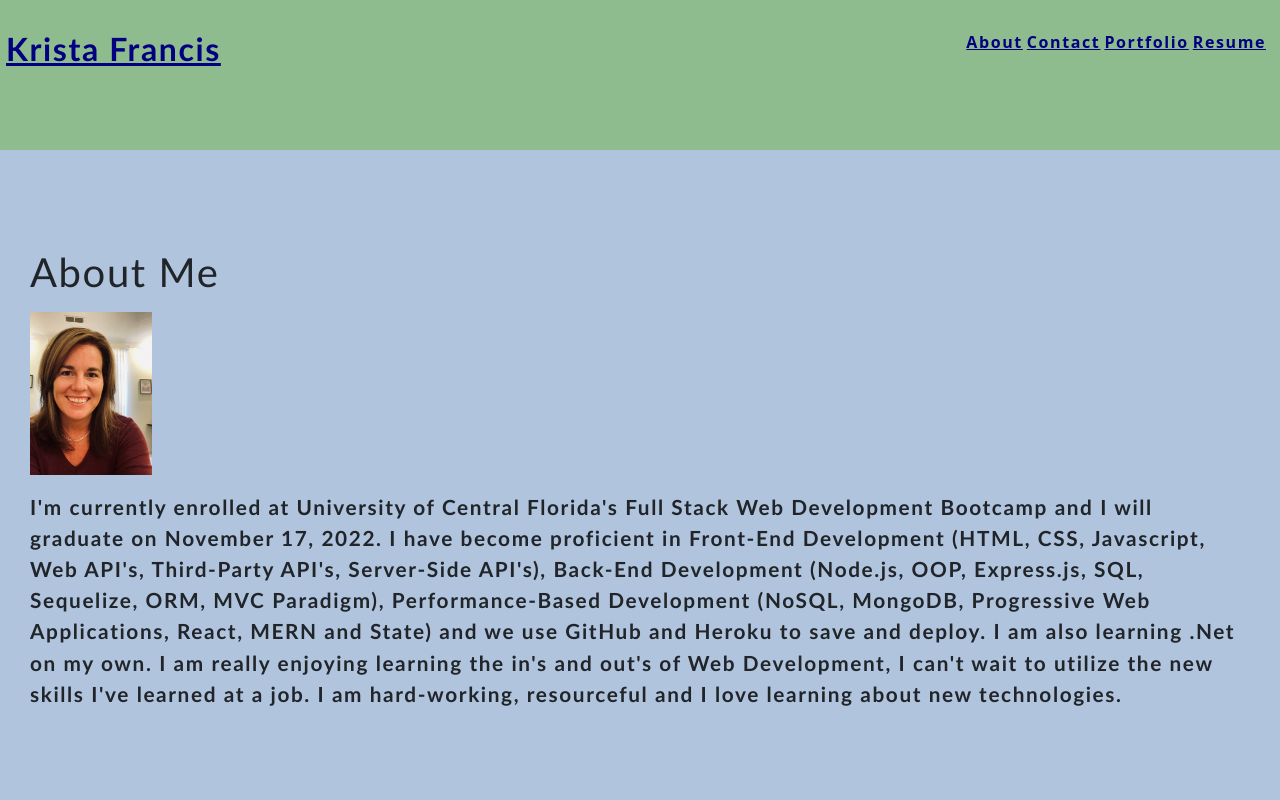
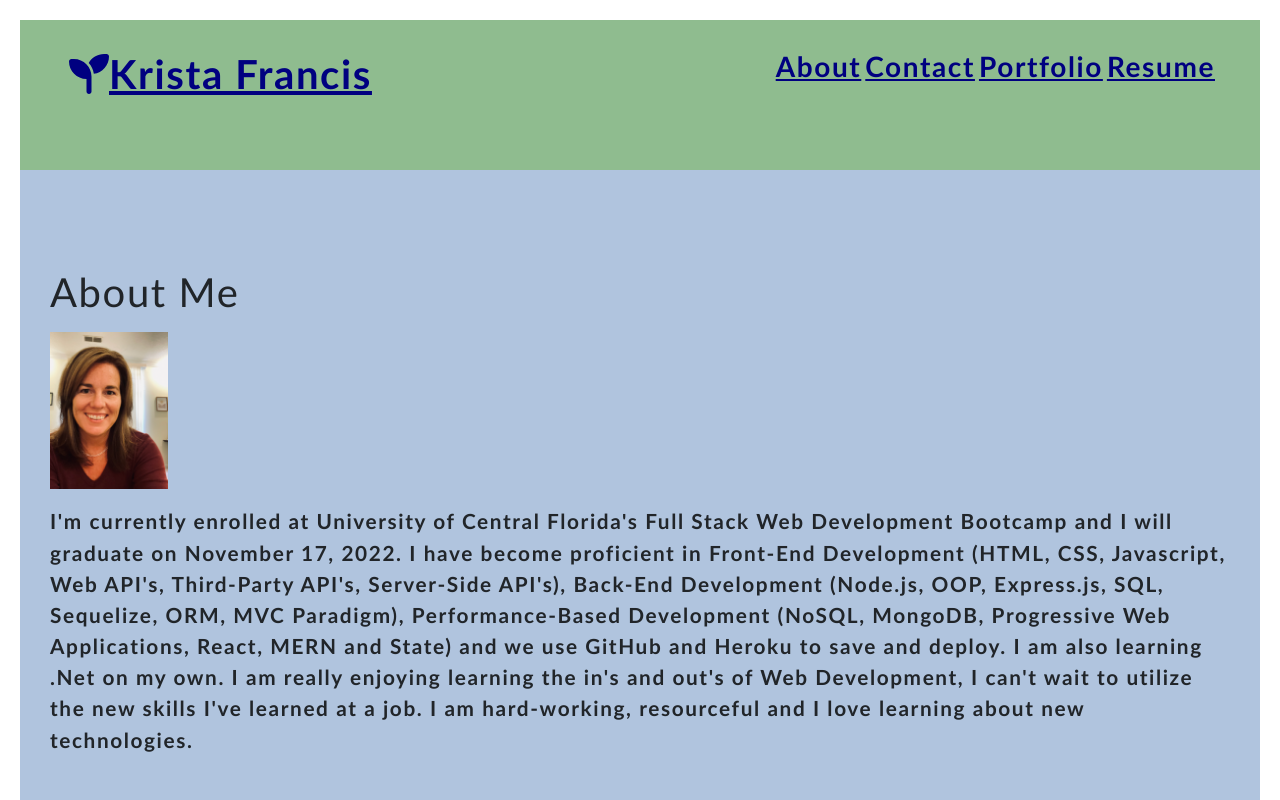
Before and after one commit to kristafrancis/kristas-react-portfolio, a React (Create React App) app: page / in a window 1280 px wide. Shown: the top 800 px of the page. Built offline with nearby package versions, Linux system fonts and the light colour scheme.

Commit message:
made corrections to Nav

```diff
--- a/src/App.js
+++ b/src/App.js
@@ -38,7 +38,7 @@ function App() {
             return (
               <li>
                 <NavLink
-                  activeClassName="active route-active"
+                  activeclassname="active route-active"
                   className="nav-over"
                   to={page.pageRoute}
                 >
--- a/src/components/Nav/index.js
+++ b/src/components/Nav/index.js
@@ -1,19 +1,44 @@
 import React from "react";
 //import { capitalizeFirstLetter } from "../../utils/helpers";
 
+import { FontAwesomeIcon } from "@fortawesome/react-fontawesome";
+import { faSeedling } from "@fortawesome/free-solid-svg-icons";
+
+import { Container } from "react-bootstrap";
+
 function Nav(props) {
   return (
-    <header className="flex-row px-1">
-      <h2>
-        <a data-testid="link" href="/">
-          Krista Francis
-        </a>
-      </h2>
+    <header>
+      <div>
+        <Container>
+          <h1 className="text-left justify-content-space-between">
+            <a href="https://github.com/kristafrancis">
+              <FontAwesomeIcon icon={faSeedling} />
+              Krista Francis
+            </a>
+          </h1>
+        </Container>
+      </div>
       <nav>
-        <ul className="flex-row px-2">{props.children}</ul>
+        <h3>
+          <ul className="flex-row px-2">{props.children}</ul>
+        </h3>
       </nav>
     </header>
   );
+  //   return (
+  //     <header className="flex-row px-1">
+  //       <h2>
+  //         <a href="https://github.com/kristafrancis">
+  //           <FontAwesomeIcon icon={faSeedling} />
+  //           Krista Francis
+  //         </a>
+  //       </h2>
+  //       <nav>
+  //         <ul className="flex-row px-2">{props.children}</ul>
+  //       </nav>
+  //     </header>
+  //   );
 }
 
 export default Nav;
--- a/src/components/Resume/index.js
+++ b/src/components/Resume/index.js
@@ -4,8 +4,9 @@ function Resume() {
   return (
     <section className="my-5">
       <div className="my-2">
+        <h1>Resume</h1>
         <p>
-          Download my <a href="kristafrancis">resume</a>
+          Download my <a href="https://github.com/kristafrancis">resume</a>
         </p>
         <h3>Front-End Proficiencies</h3>
         <ul className="skills">
--- a/src/index.css
+++ b/src/index.css
@@ -28,14 +28,14 @@ body {
 }
 
 body {
-  margin: 0;
-  padding: 0;
+  margin: 20px;
+  padding: 20px;
   font-weight: 600;
   line-height: 1.5;
   font-size: 25px;
   letter-spacing: 0.1em;
   background: lightyellow;
-  color: black;
+  color: navy;
   font-family: "Poiret One", cursive;
 }
 
@@ -116,7 +116,7 @@ nav {
   position: relative;
   padding: 1rem;
   margin: 0, auto;
-  background-color: #8fbc8f;
+  background-color: lightsteelblue;
 }
 .singleCol {
   max-width: 750px;
```
